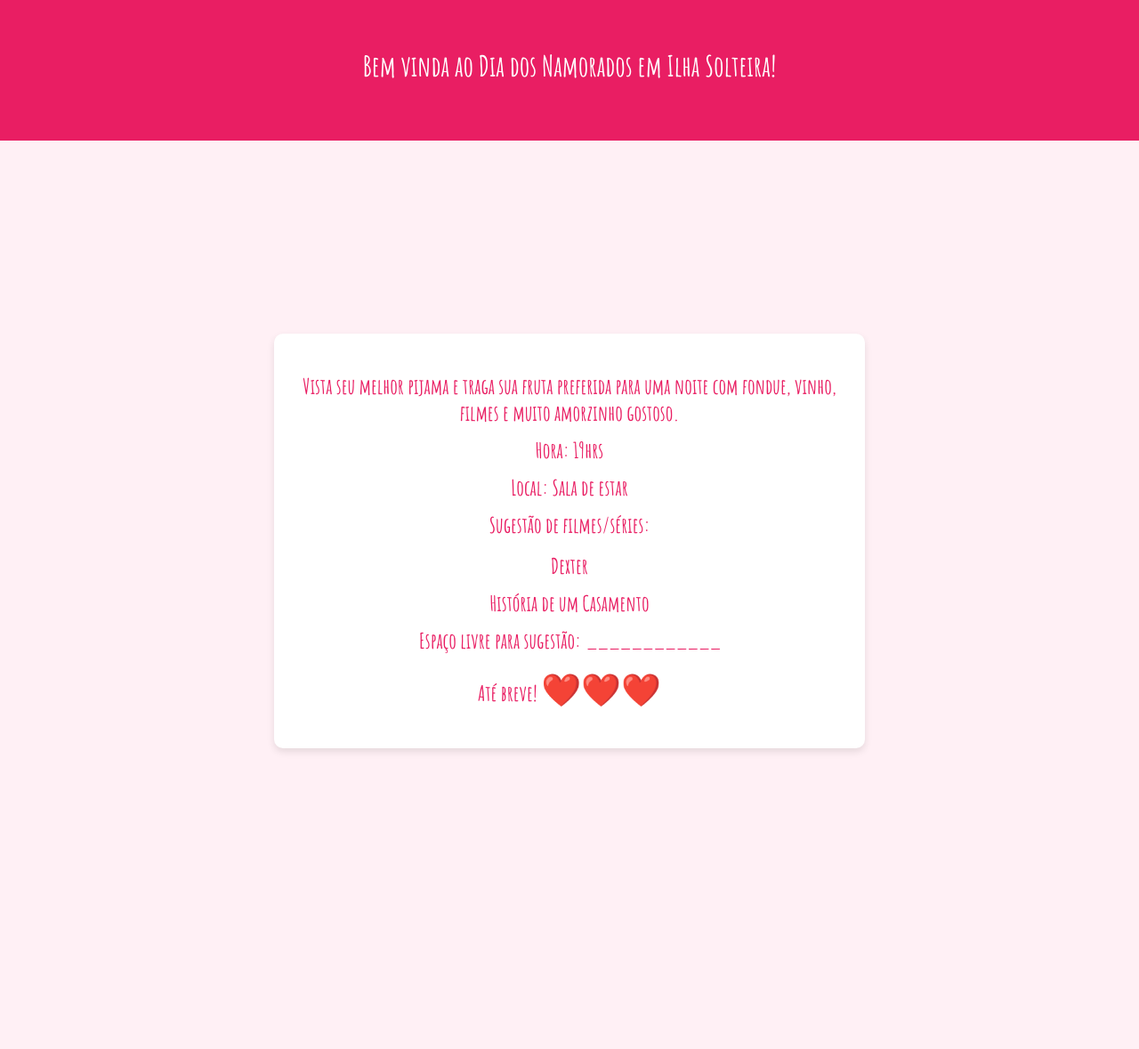
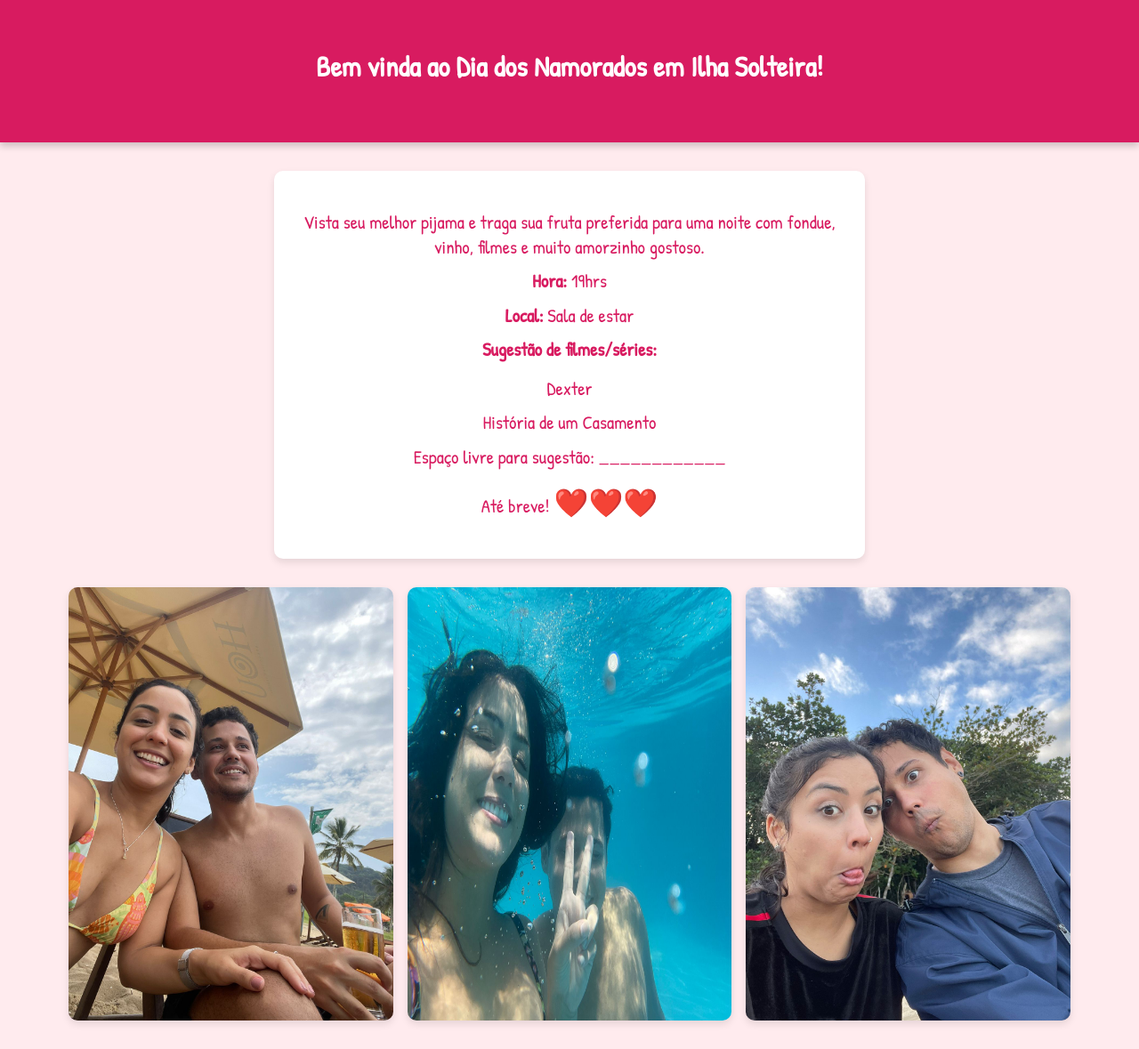
Before and after one commit to higor96/Dia-dos-namorados-em-Ilha-Solteira, a Jekyll site: the page index.html, which Jekyll copies as it is, in a window 1280 px wide. Shown: the whole page at 89% size. Built offline with Jekyll 4.4.1, drawn with Linux system fonts in a browser that asks for light colours; before the commit the page ends 1058 px from its top, so only the background shows below that.

Commit message:
Update index.html

```diff
--- a/index.html
+++ b/index.html
@@ -5,25 +5,26 @@
     <meta name="viewport" content="width=device-width, initial-scale=1.0">
     <title>Dia dos Namorados em Ilha Solteira</title>
     <style>
-        @import url('https://fonts.googleapis.com/css2?family=Amatic+SC:wght@700&display=swap');
+        @import url('https://fonts.googleapis.com/css2?family=Patrick+Hand&display=swap');
         body {
-            font-family: 'Amatic SC', cursive;
-            background-color: #fff0f5;
-            color: #e91e63;
+            font-family: 'Patrick Hand', cursive;
+            background-color: #ffebee;
+            color: #d81b60;
             margin: 0;
             padding: 0;
         }
         header {
-            background-color: #e91e63;
+            background-color: #d81b60;
             color: white;
             padding: 2em 0;
             text-align: center;
+            box-shadow: 0 4px 8px rgba(0, 0, 0, 0.2);
         }
         main {
             display: flex;
+            flex-direction: column;
             justify-content: center;
             align-items: center;
-            height: calc(100vh - 4em);
             padding: 2em;
         }
         .content {
@@ -33,12 +34,13 @@
             padding: 2em;
             border-radius: 10px;
             box-shadow: 0 4px 8px rgba(0, 0, 0, 0.1);
+            margin-bottom: 2em;
         }
         h1 {
             margin-bottom: 1em;
         }
         p {
-            font-size: 1.5em;
+            font-size: 1.3em;
             margin: 0.5em 0;
         }
         ul {
@@ -46,12 +48,23 @@
             padding: 0;
         }
         li {
-            font-size: 1.5em;
+            font-size: 1.3em;
             margin: 0.5em 0;
         }
         .heart {
-            color: #e91e63;
+            color: #d81b60;
             font-size: 1.5em;
+        }
+        .photos {
+            display: flex;
+            justify-content: center;
+            flex-wrap: wrap;
+            gap: 1em;
+        }
+        .photos img {
+            width: 30%;
+            border-radius: 10px;
+            box-shadow: 0 4px 8px rgba(0, 0, 0, 0.1);
         }
     </style>
 </head>
@@ -72,6 +85,11 @@
             </ul>
             <p>Até breve! <span class="heart">❤️❤️❤️</span></p>
         </div>
+        <div class="photos">
+            <img src="WhatsApp Image 2024-06-12 at 3.34.48 PM (1).jpeg" alt="Photo 1">
+            <img src="WhatsApp Image 2024-06-12 at 3.34.48 PM (2).jpeg" alt="Photo 2">
+            <img src="WhatsApp Image 2024-06-12 at 3.34.48 PM.jpeg" alt="Photo 3">
+        </div>
     </main>
 </body>
 </html>
```
